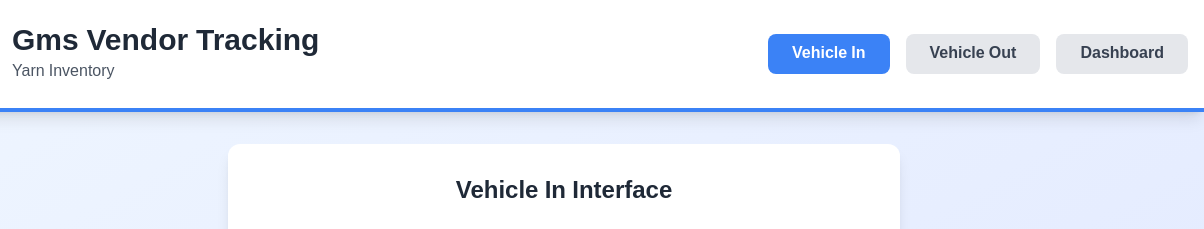
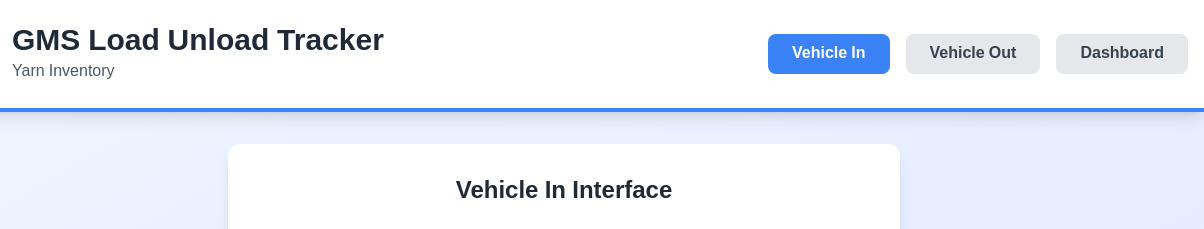
Before and after one commit to gmsbdcom/Yarn-Inventory, a plain HTML site: page index.html in a window 1280 px wide. Shown: the top 229 px of the page, 76-1280 px from the left. Drawn offline with nearby package versions, Linux system fonts and the light colour scheme; no server answers.

Commit message:
Add files via upload

```diff
--- a/index.html
+++ b/index.html
@@ -157,7 +157,7 @@
        </svg>
       </div>
       <div>
-       <h1 id="app-title" class="text-2xl md:text-3xl font-bold text-gray-800">Gms Vendor Tracking</h1>
+       <h1 id="app-title" class="text-2xl md:text-3xl font-bold text-gray-800">GMS Load Unload Tracker</h1>
        <p id="welcome-message" class="text-gray-600">Yarn Inventory</p>
       </div>
      </div>
```
